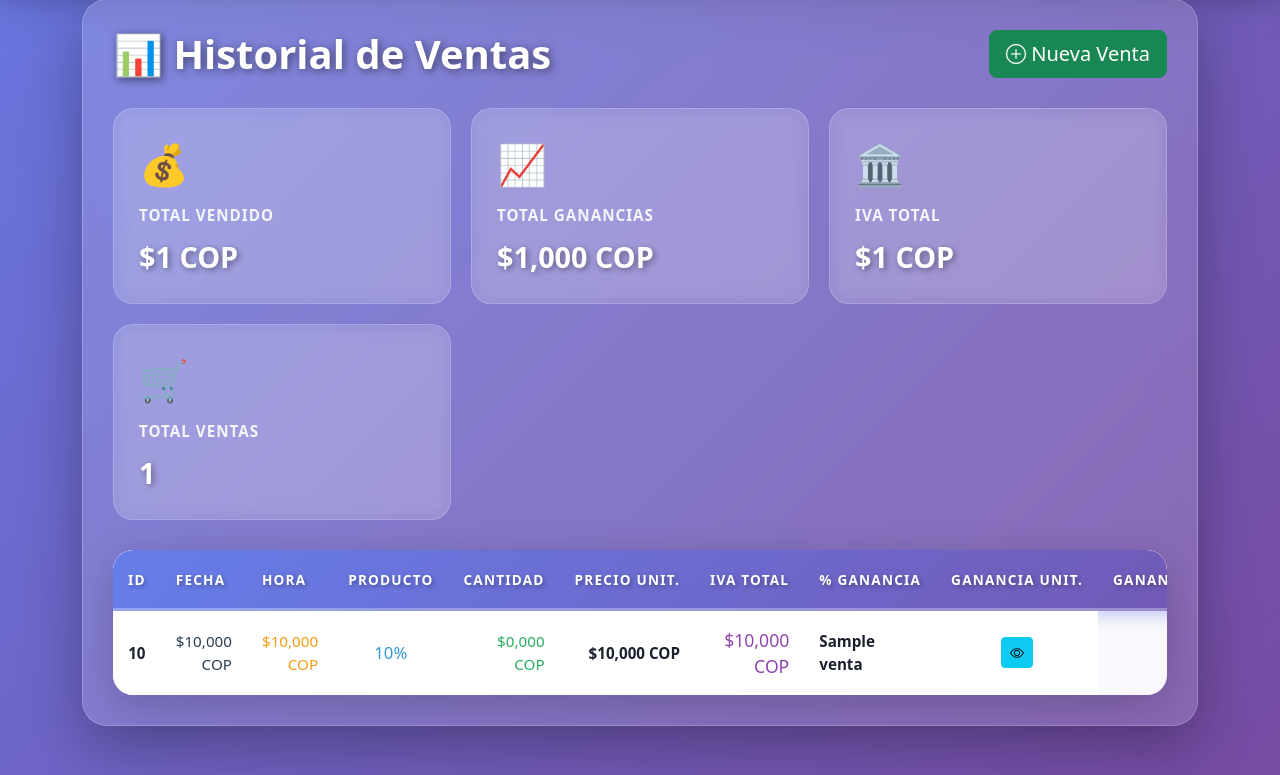
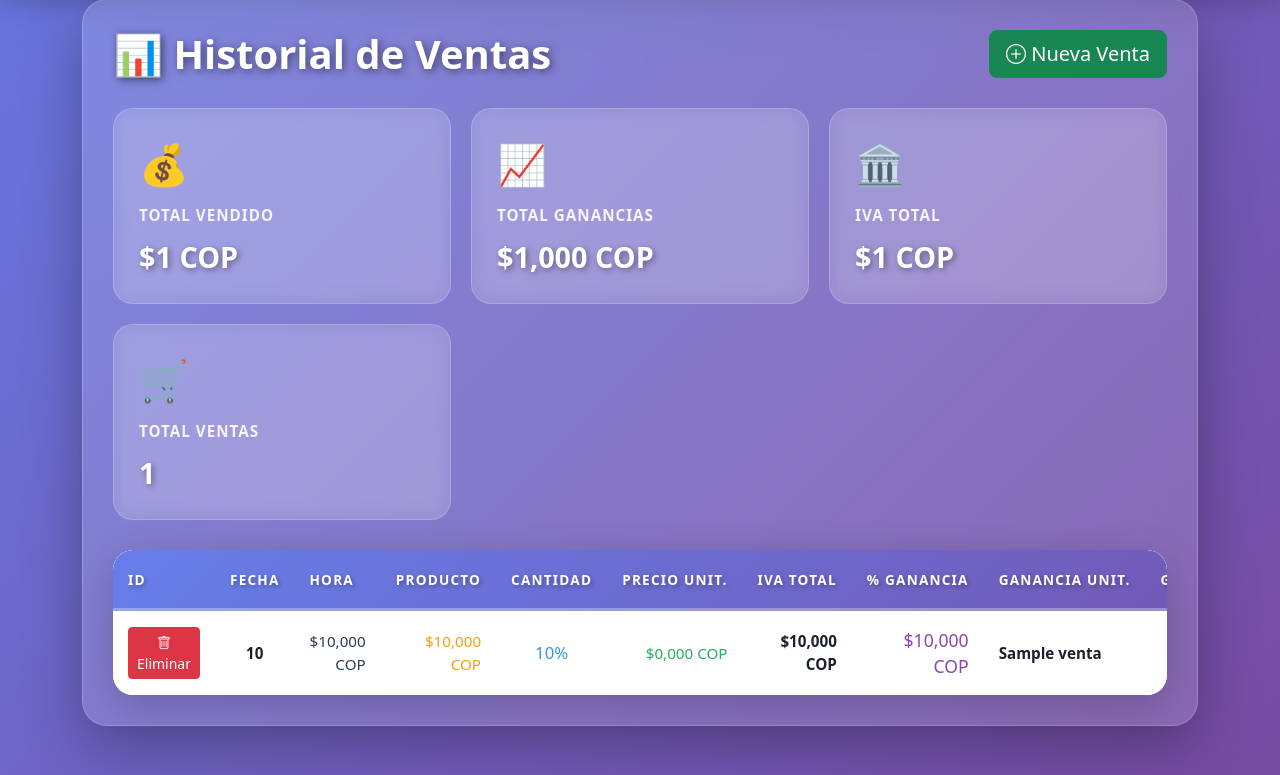
Before and after one commit to codebybrandonprogramming-creator/sistema-inventario-motos, a Flask app: template templates/historial_ventas.html in a window 1280 px wide. Shown: the part 438-1213 px from the top of the page. Run offline with Flask 3, Linux system fonts and the light colour scheme; the template is opened without the code that fills it: most values are stand-ins (such as "Sample title", 1, 10 or a date in 2020); some libraries are stand-ins or nearby versions.

Commit message:
Auto-commit: cambios detectados

```diff
--- a/templates/historial_ventas.html
+++ b/templates/historial_ventas.html
@@ -269,7 +269,13 @@
                     {% if ventas %}
                         {% for venta in ventas %}
                         <tr>
-
+                            <td style="text-align: center;">
+                                <form method="POST" action="{{ url_for('eliminar_venta', id=venta.id) }}" style="display: inline;" onsubmit="return confirm('¿Estás seguro de eliminar esta venta?');">
+        <button type="submit" class="btn btn-sm btn-danger">
+            <i class="bi bi-trash"></i> Eliminar
+        </button>
+    </form>
+</td>
                             <td style="text-align: center;"><strong>{{ venta.cantidad }}</strong></td>
                             <td style="text-align: right;">${{ venta.precio_unitario|formato_colombiano(3) }} COP</td>
                             <td class="text-warning" style="text-align: right;">${{ (venta.iva_total if venta.iva_total else 0)|formato_colombiano(3) }} COP</td>
```
